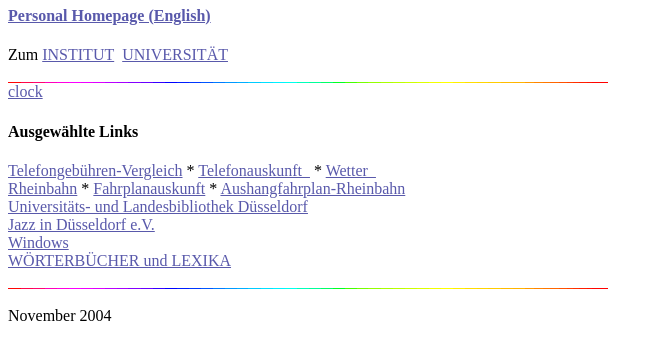
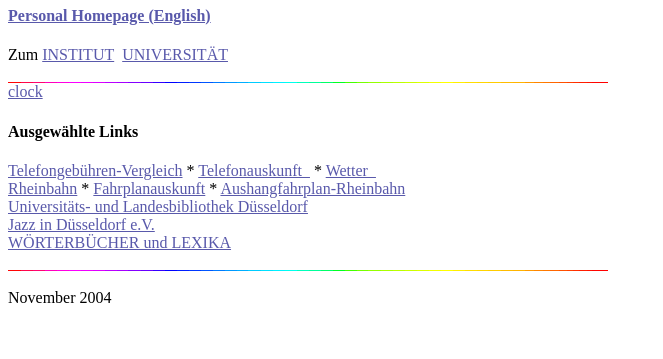
Before and after one commit to anjatomaschewski/anjatomaschewski.github.io, a plain HTML site: page index.html in a window 1280 px wide. Shown: the part 339-698 px from the top of the page, without its empty margins (0-663 px from the left). Drawn offline with Linux system fonts and the light colour scheme.

Commit message:
Update index.html

```diff
--- a/index.html
+++ b/index.html
@@ -71,8 +71,6 @@ und Landesbibliothek D&uuml;sseldorf</a>
 <br>
 <a href="http://www.jazz-schmiede.de/">Jazz in D&uuml;sseldorf e.V.</a>
 <br>
-<a href="http://www.microsoft.com/germany/windows/default.mspx">Windows</a>
-<br>
 <a href="http://www.grass-gis.de/bibliotheken/woerterbuecher.html">
 W&Ouml;RTERB&Uuml;CHER und LEXIKA</a> <br>
 <br>
```
